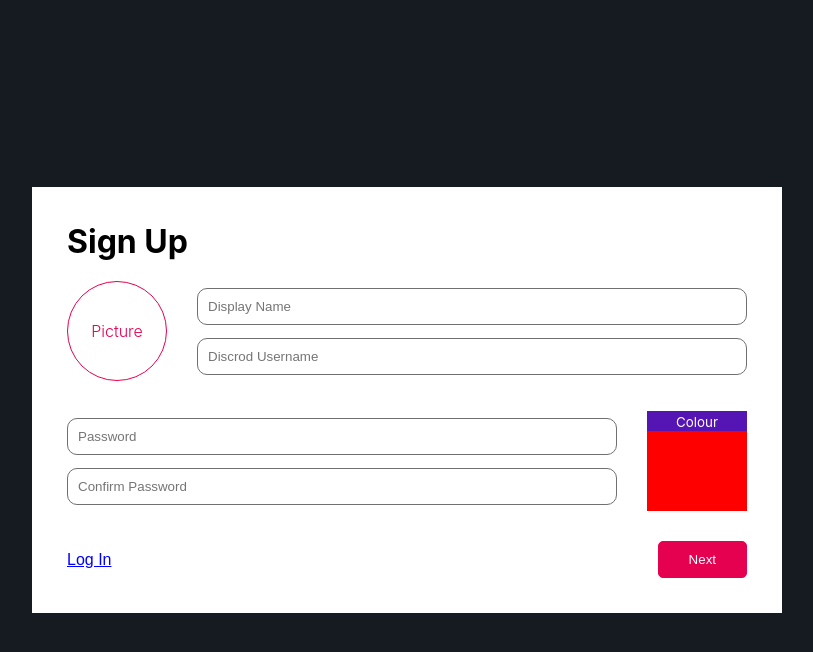
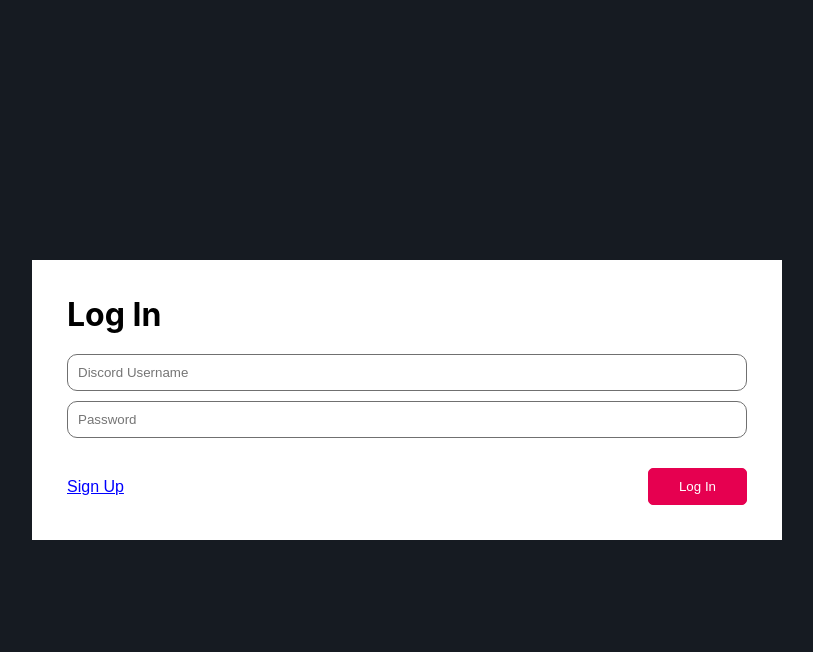
Before and after one commit to ConnorJWalker/StocksCompetitionPOC, a React (Create React App) app in the folder client/: page / in a window 1280 px wide. Both pictures are taken after a click on the button "Log In". Shown: the top 652 px of the page, without its empty margins (233-1046 px from the left). Built offline with nearby package versions, Linux system fonts and the light colour scheme.

Commit message:
added login page

```diff
--- a/client/src/views/authentication/authentication-forms.tsx
+++ b/client/src/views/authentication/authentication-forms.tsx
@@ -9,10 +9,18 @@ const AuthenticationForms = () => {
     return (
         <div className='authentication-container'>
             <div className='form-container'>
-                { showSignup ? <SignupForm/> : <LoginForm/> }
+                {
+                    showSignup
+                        ? <SignupForm ChangePage={changePage} />
+                        : <LoginForm ChangePage={changePage} />
+                }
             </div>
         </div>
     )
+
+    function changePage() {
+        setShowSignup(!showSignup)
+    }
 }
 
 export default AuthenticationForms
--- a/client/src/views/authentication/forms/login-form.tsx
+++ b/client/src/views/authentication/forms/login-form.tsx
@@ -1,7 +1,22 @@
 import React from 'react'
 
-const LoginForm = () => {
-    return <h1>Log in</h1>
+const LoginForm = ({ ChangePage }: any) => {
+    return (
+        <>
+            <h1>Log In</h1>
+            <div className='form-group'>
+                <div className='text-input-group'>
+                    <input type='text' placeholder='Discord Username' style={{ marginBottom: '10px' }} />
+                    <input type='password' placeholder='Password' />
+                </div>
+            </div>
+
+            <footer>
+                <button className='link' onClick={ChangePage}>Sign Up</button>
+                <button className='btn-pink'>Log In</button>
+            </footer>
+        </>
+    )
 }
 
 export default LoginForm
--- a/client/src/views/authentication/forms/signup-form.tsx
+++ b/client/src/views/authentication/forms/signup-form.tsx
@@ -1,6 +1,6 @@
 import React, { useState } from 'react'
 
-const SignupForm = () => {
+const SignupForm = ({ ChangePage }: any) => {
     const [showMainForm, setShowMainForm] = useState(true)
 
     return showMainForm ? renderMainForm() : renderApiKeyForm()
@@ -34,7 +34,7 @@ const SignupForm = () => {
                 </div>
 
                 <footer>
-                    <button className='link'>Log In</button>
+                    <button className='link' onClick={ChangePage}>Log In</button>
                     <button className='btn-pink' onClick={nextButtonClick}>Next</button>
                 </footer>
             </>
```
